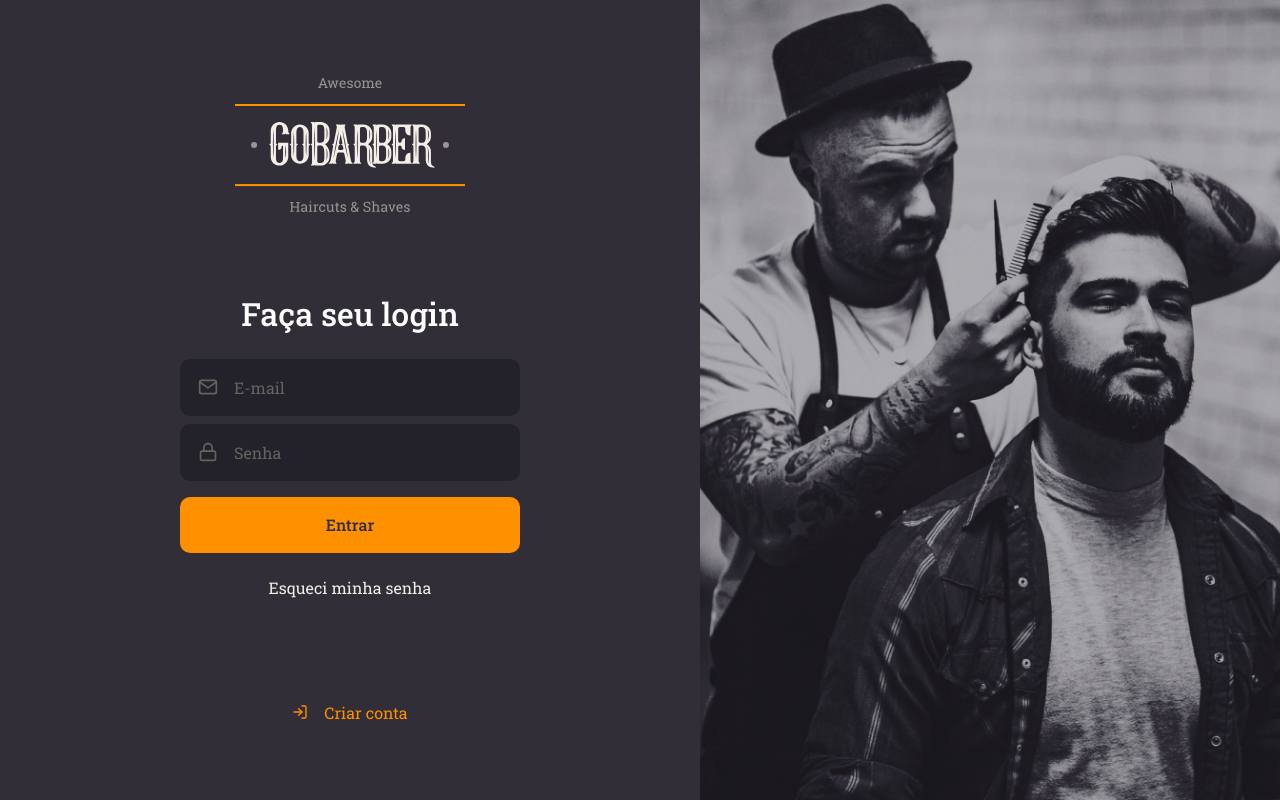
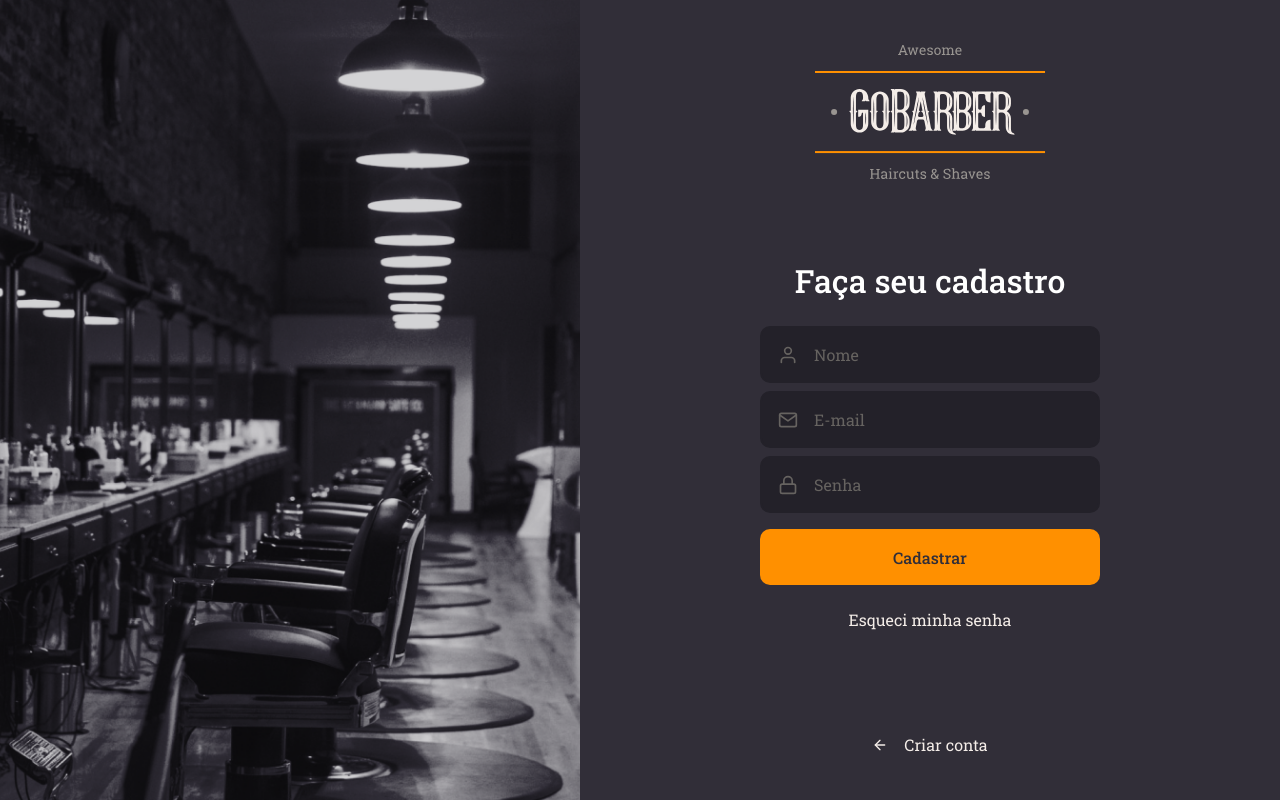
Before and after one commit to CesarDenis/gostack-gobarber-web, a React (Create React App) app: page / in a window 1280 px wide. Built offline with nearby package versions, Linux system fonts and the light colour scheme.

Commit message:
feat: add signup page

```diff
--- a/src/App.tsx
+++ b/src/App.tsx
@@ -1,11 +1,11 @@
 import React from 'react';
 
-import SignIn from './pages/SignIn';
+import SignUp from './pages/SignUp';
 import GlobalStyle from './styles/global';
 
 const App: React.FC = () => (
   <>
-    <SignIn />
+    <SignUp />
     <GlobalStyle />
   </>
 );
--- /dev/null
+++ b/src/pages/SignUp/index.tsx
@@ -0,0 +1,42 @@
+import React from 'react';
+import { FiArrowLeft, FiUser, FiMail, FiLock } from 'react-icons/fi';
+
+import imgLogo from '../../assets/logo.svg';
+
+import Button from '../../components/Button';
+import Input from '../../components/Input';
+
+import { Container, Content, Background } from './styles';
+
+const SignUp: React.FC = () => (
+  <Container>
+    <Background />
+    <Content>
+      <img src={imgLogo} alt="GoBarber" />
+
+      <form>
+        <h1>Faça seu cadastro</h1>
+
+        <Input name="name" icon={FiUser} placeholder="Nome" />
+        <Input name="email" icon={FiMail} type="email" placeholder="E-mail" />
+        <Input
+          name="password"
+          icon={FiLock}
+          type="password"
+          placeholder="Senha"
+        />
+
+        <Button type="submit">Cadastrar</Button>
+
+        <a href="forgot">Esqueci minha senha</a>
+      </form>
+
+      <a href="forgot">
+        <FiArrowLeft />
+        Criar conta
+      </a>
+    </Content>
+  </Container>
+);
+
+export default SignUp;
--- /dev/null
+++ b/src/pages/SignUp/styles.ts
@@ -0,0 +1,64 @@
+import styled from 'styled-components';
+import { shade } from 'polished';
+
+import signUpBackgroundImg from '../../assets/sign-up-background.png';
+
+export const Container = styled.div`
+  height: 100vh;
+  display: flex;
+  align-items: stretch;
+`;
+
+export const Content = styled.div`
+  display: flex;
+  flex-direction: column;
+  align-items: center;
+  place-content: center;
+  width: 100%;
+  max-width: 700px;
+
+  form {
+    margin: 80px 0;
+    width: 340px;
+    text-align: center;
+
+    h1 {
+      margin-bottom: 24px;
+    }
+
+    a {
+      color: #f4ede8;
+      display: block;
+      margin-top: 24px;
+      text-decoration: none;
+      transition: color 0.2s;
+
+      &:hover {
+        color: ${shade(0.2, '#f4ede8')};
+      }
+    }
+  }
+
+  > a {
+    color: #f4ede8;
+    display: flex;
+    align-items: center;
+    margin-top: 24px;
+    text-decoration: none;
+    transition: color 0.2s;
+
+    svg {
+      margin-right: 16px;
+    }
+
+    &:hover {
+      color: ${shade(0.2, '#f4ede8')};
+    }
+  }
+`;
+
+export const Background = styled.div`
+  flex: 1;
+  background: url(${signUpBackgroundImg}) no-repeat center;
+  background-size: cover;
+`;
```
Also changed, not shown: src/assets/sign-up-background.png (added).
